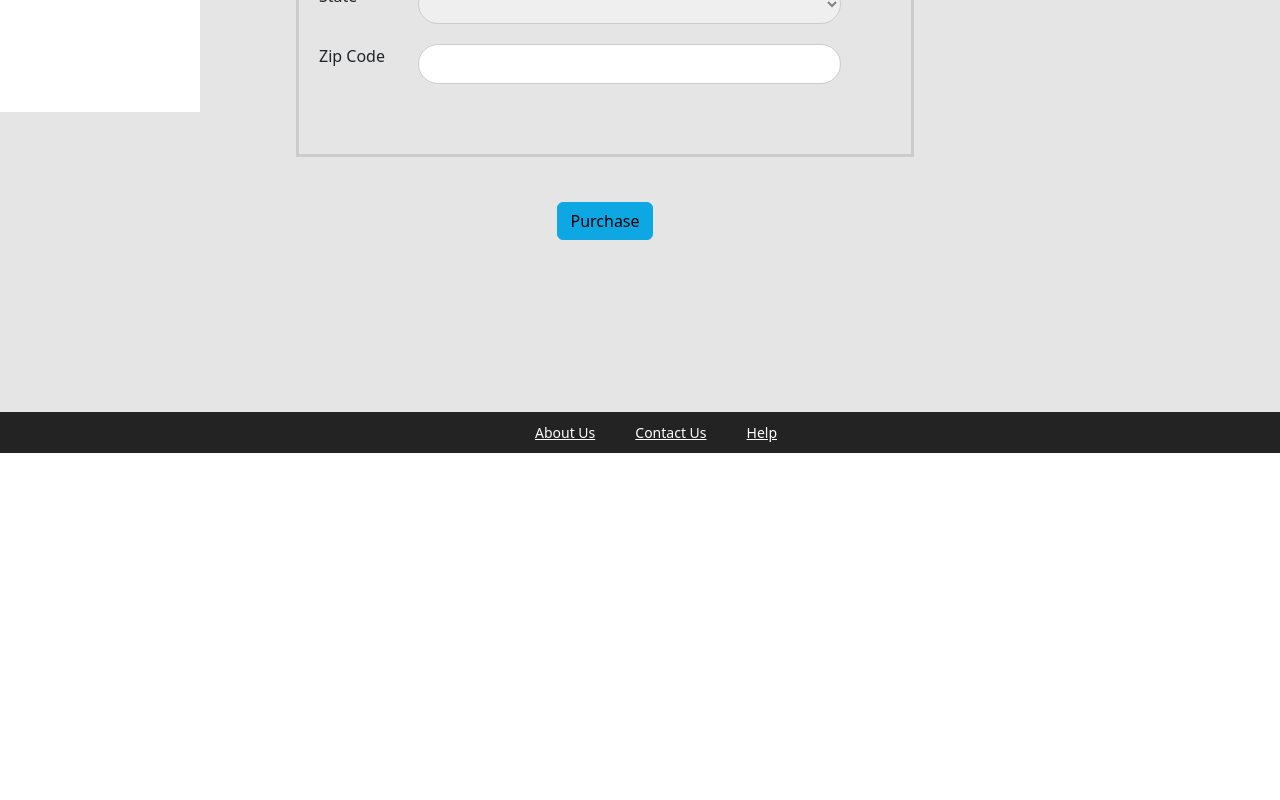
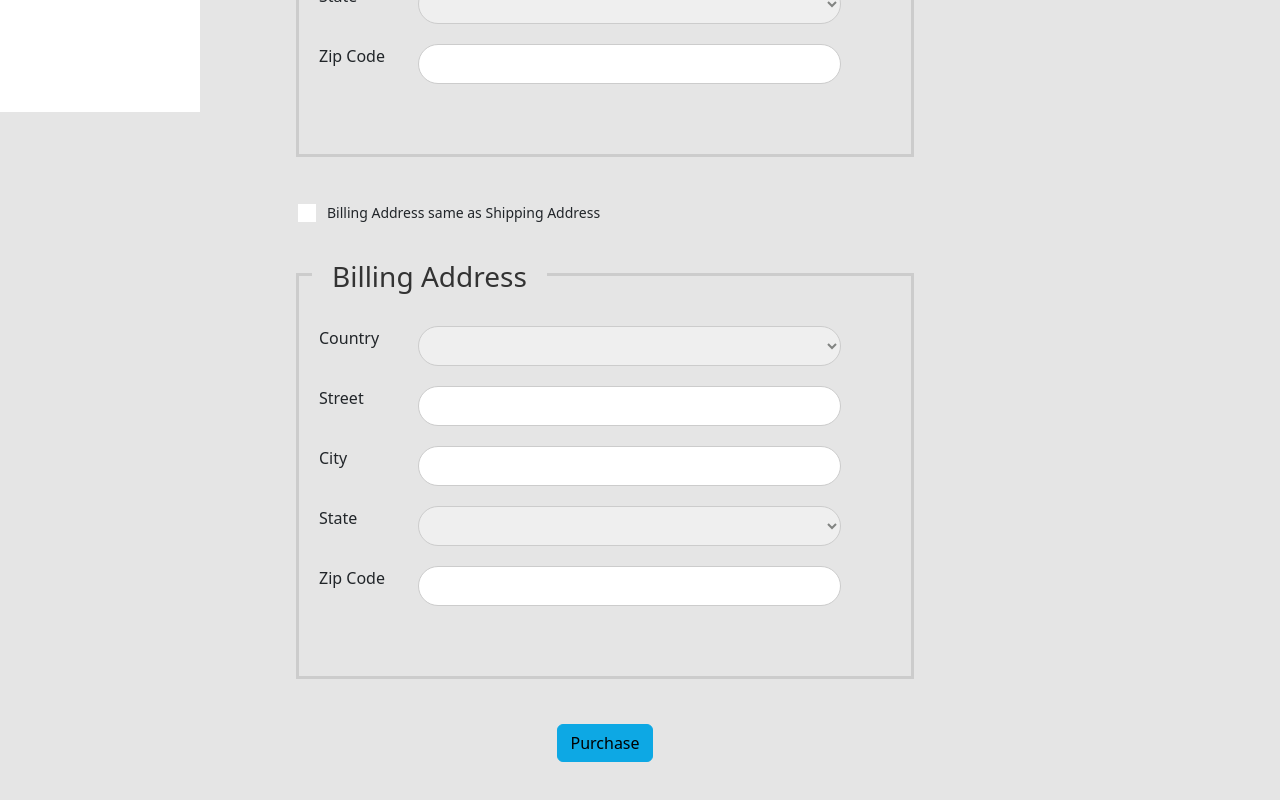
Before and after one commit to GenerationMilton/angular-ecommerce-frontend, an Angular app: page /checkout in a window 1280 px wide. Shown: the part 688-1488 px from the top of the page. Before the commit the page ends 1157 px from the top, so only its background shows below. Built offline with nearby package versions, Linux system fonts and the light colour scheme; no server answers.

Commit message:
checkout from layout- billing Address

```diff
--- a/src/app/components/checkout/checkout.component.html
+++ b/src/app/components/checkout/checkout.component.html
@@ -105,6 +105,80 @@
 
                 </div>
 
+                <!-- add check box to copy shipping to billing-->
+                <div class="input-space">
+                    <label class="au-checkbox">
+                        <input type="checkbox" (change)="copyShippingAddressToBillingAddress($event)">
+                        <span class="au-checkmark"></span>Billing Address same as Shipping Address
+                    </label>
+                </div>
+
+
+                <!-- Billing Address-->
+
+
+                <div formGroupName="billingAddress" class="form-area">
+                    <h3>Billing Address</h3>
+
+                    <div class="row">
+                        <div class="col-md-2"><label>Country</label></div>
+                        <div class="col-md-9">
+                            <div class="input-space">
+                                <select formControlName="country">
+                                    <option>TO DO</option>
+                                </select>
+                            </div>
+
+                        </div>
+                    </div>
+
+
+                    <div class="row">
+                        <div class="col-md-2"><label>Street</label></div>
+                        <div class="col-md-9">
+                            <div class="input-space">
+                                <input formControlName="street" type="text">
+                            </div>
+
+                        </div>
+                    </div>
+
+                    <div class="row">
+                        <div class="col-md-2"><label>City</label></div>
+                        <div class="col-md-9">
+                            <div class="input-space">
+                                <input formControlName="city" type="text">
+                            </div>
+
+                        </div>
+                    </div>
+
+
+                    <div class="row">
+                        <div class="col-md-2"><label>State</label></div>
+                        <div class="col-md-9">
+                            <div class="input-space">
+                                <select formControlName="state">
+                                    <option>TO DO</option>
+                                </select>
+                            </div>
+
+                        </div>
+                    </div>
+
+                    <div class="row">
+                        <div class="col-md-2"><label>Zip Code</label></div>
+                        <div class="col-md-9">
+                            <div class="input-space">
+                                <input formControlName="zipCode" type="text">
+                            </div>
+
+                        </div>
+                    </div>
+
+                </div>
+
+
                 <!-- submit button-->
                 <div class="text-center">
                     <button type="submit" class="btn btn-info">Purchase</button>
--- a/src/app/components/checkout/checkout.component.ts
+++ b/src/app/components/checkout/checkout.component.ts
@@ -7,6 +7,7 @@
   styleUrls: ['./checkout.component.css']
 })
 export class CheckoutComponent implements OnInit{
+
 
   checkoutFromGroup!: FormGroup;
 
@@ -51,10 +52,23 @@
     });
   }
 
+  //checkbox to validate and copy
+  copyShippingAddressToBillingAddress(event: Event): void {
+    if(event.target!.checked){
+      this.checkoutFromGroup.controls['billingAddress']
+        .setValue(this.checkoutFromGroup.controls['shippingAddress'].value);
+      }
+      else {
+        this.checkoutFromGroup.controls['billingAddress'].reset();
+      }
+    }
+
   //method to purchase
   onSubmit(){
     console.log("handling the submit button");
     console.log(this.checkoutFromGroup.get('customer')!.value);
     console.log("The email address is "+ this.checkoutFromGroup.get('customer')!.value.email);
   }
+
+
 }
```
